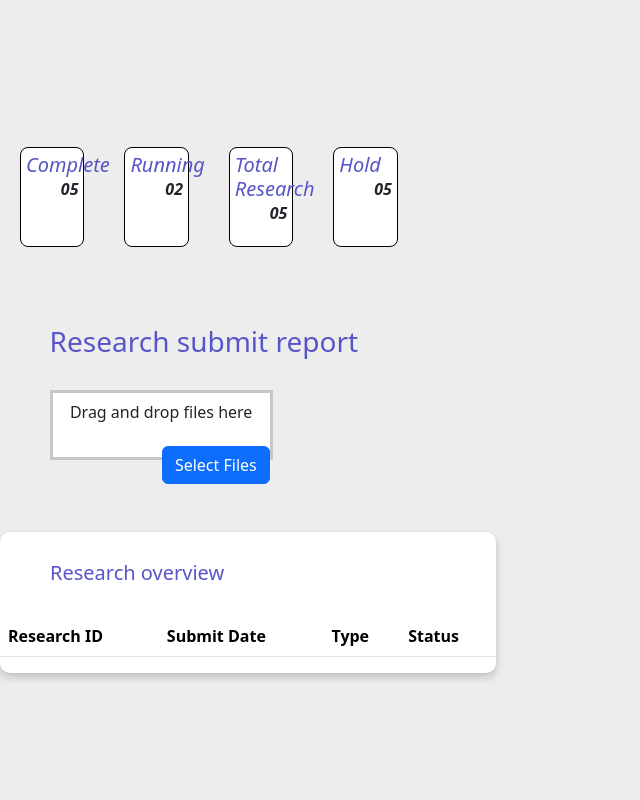
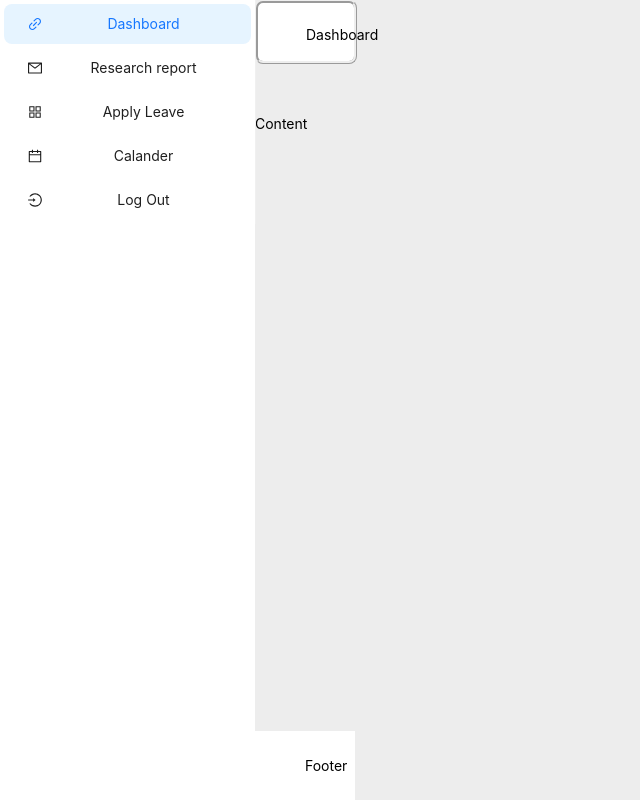
Before and after one commit to prashankulathunga/RFIAS, a React (Vite) app in the folder RFIAS_V0.1/: page /report in a window 1280 px wide. Shown: the whole page, without its empty margins (0-640 px from the left). Built offline with nearby package versions, Linux system fonts and the light colour scheme.

Commit message:
side bar

```diff
--- a/RFIAS_V0.1/package.json
+++ b/RFIAS_V0.1/package.json
@@ -13,6 +13,7 @@
     "@emotion/react": "^11.11.3",
     "@emotion/styled": "^11.11.0",
     "@mui/material": "^5.15.7",
+    "antd": "^5.14.1",
     "bootstrap": "^5.3.2",
     "react": "^18.2.0",
     "react-bootstrap": "^2.10.0",
--- a/RFIAS_V0.1/src/App.jsx
+++ b/RFIAS_V0.1/src/App.jsx
@@ -95,6 +95,7 @@ function Dashboard() {
           <Route path="/report" element={<Report />}></Route>
           <Route path="/signup" element={<Signup />}></Route>
           <Route path="/login" element={<Login />}></Route>
+
         </Routes>
       </Router>
     </>
--- /dev/null
+++ b/RFIAS_V0.1/src/components/user/allcss.css
@@ -0,0 +1,18 @@
+
+.layout1{
+    height: auto;
+    width: 100%;
+    height: 100vh;
+    background-color: aliceblue;
+}
+
+.sidebar{
+   background-color: aliceblue;
+}
+
+.header{
+
+    border-radius: 8px;
+    border-style: ridge;
+
+}
--- /dev/null
+++ b/RFIAS_V0.1/src/components/user/sidebar.jsx
@@ -0,0 +1,54 @@
+import React, { useState } from 'react';
+import {
+  AppstoreOutlined,
+  CalendarOutlined,
+  LinkOutlined,
+  LoginOutlined,
+  MailOutlined,
+  SettingOutlined,
+} from '@ant-design/icons';
+import { Divider, Menu, Switch } from 'antd';
+function getItem(label, key, icon, children) {
+  return {
+    key,
+    icon,
+    children,
+    label,
+  };
+}
+const items = [
+  getItem('Dashboard', '1', <LinkOutlined />),
+  getItem('Research report', '2', <MailOutlined />),
+  getItem('Apply Leave', '2', <AppstoreOutlined />),
+  getItem('Calander', '4', <CalendarOutlined />),
+  getItem('Log Out', '5', <LoginOutlined />),
+
+
+];
+const App = () => {
+  const [mode, setMode] = useState('inline');
+  const [theme, setTheme] = useState('light');
+  const changeMode = (value) => {
+    setMode(value ? 'vertical' : 'inline');
+  };
+  const changeTheme = (value) => {
+    setTheme(value ? 'dark' : 'light');
+  };
+  return (
+    <>
+
+
+      <Menu
+        style={{
+          width: 256,
+        }}
+        defaultSelectedKeys={['1']}
+        defaultOpenKeys={['sub1']}
+        mode={mode}
+        theme={theme}
+        items={items}
+      />
+    </>
+  );
+};
+export default App;
--- /dev/null
+++ b/RFIAS_V0.1/src/components/user/structure.jsx
@@ -0,0 +1,54 @@
+import React from 'react';
+import "./allcss.css"
+import { Layout, Flex } from 'antd';
+import Sidebar from './sidebar';
+const { Header, Footer, Sider, Content } = Layout;
+
+const headerStyle = {
+  textAlign: 'center',
+  color: '#000', // Changed text color to black
+  height: 64,
+  paddingInline: 48,
+  lineHeight: '64px',
+  backgroundColor: '#fff', // Set background color to white
+};
+const contentStyle = {
+  textAlign: 'center',
+  minHeight: 120,
+  lineHeight: '120px',
+  color: '#000', // Changed text color to black
+  backgroundColor: '#fff', // Set background color to white
+};
+const siderStyle = {
+  textAlign: 'center',
+  lineHeight: '120px',
+  color: '#000', // Changed text color to black
+  backgroundColor: '#fff', // Set background color to white
+};
+const footerStyle = {
+  textAlign: 'center',
+  color: '#000', // Changed text color to black
+  backgroundColor: '#fff', // Set background color to white
+};
+const layoutStyle = {
+  borderRadius: 8,
+  overflow: 'hidden',
+  width: 'calc(50% - 8px)',
+  maxWidth: 'calc(50% - 8px)',
+  backgroundColor: '#fff', // Set background color to white
+};
+const Structure = () => (
+
+    <Layout className='layout1'>
+      <Sider width={255} style={siderStyle}>
+        <Sidebar />
+      </Sider>
+      <Layout>
+        <Header className="header"style={headerStyle}>Dashboard</Header>
+        <Content style={contentStyle}>Content</Content>
+        <Footer style={footerStyle}>Footer</Footer>
+      </Layout>
+    </Layout>
+
+);
+export default Structure;
--- /dev/null
+++ b/RFIAS_V0.1/src/components/user/userdashboard.css
@@ -0,0 +1,22 @@
+body{
+    padding: 0%;
+
+}
+.accountdetails{
+    width: 50%;
+    height: fit-content;
+}
+
+.accountdetails input{
+border: 1px solid #555;
+border-radius: 8px;
+
+
+}
+.r{
+    float: left;
+}
+
+.datetime{
+    clear: left;
+}
--- /dev/null
+++ b/RFIAS_V0.1/src/components/user/userdashboard.jsx
@@ -0,0 +1,40 @@
+import { Table } from "react-bootstrap";
+import "./userdashboard.css";
+import React, { useState, useEffect } from "react";
+import { Layout } from "antd";
+import { Content } from "antd/es/layout/layout";
+
+function Udashboard() {
+  const [dateTime, setDateTime] = useState(new Date());
+
+  useEffect(() => {
+    const interval = setInterval(() => {
+      setDateTime(new Date());
+    }, 1000); // Update every second
+
+    return () => clearInterval(interval); // Cleanup interval on component unmount
+  }, []);
+
+  return (
+    <div className="page">
+      <Layout>
+        <Header>
+          <h1> hwkko</h1>
+        </Header>
+        <Layout>
+            <Sider>
+
+            </Sider>
+            <Content>
+
+            </Content>
+        </Layout>
+
+      </Layout>
+
+    </div>
+  );
+
+}
+
+export default Udashboard;
--- a/RFIAS_V0.1/src/main.jsx
+++ b/RFIAS_V0.1/src/main.jsx
@@ -6,9 +6,12 @@ import Login from "./components/login/LoginForm.jsx";
 import Signup from "./components/login/signup.jsx";
 import Leave from "./components/user/userleave.jsx";
 import Research from "./components/user/research.jsx";
+import Sidebar from "./components/user/sidebar.jsx";
+import Udashboard from "./components/user/userdashboard.jsx";
+import Structure from "./components/user/structure.jsx";
 
 ReactDOM.createRoot(document.getElementById("root")).render(
   <React.StrictMode>
-    <Research/>
+    <Structure/>
   </React.StrictMode>
 );
```
Also changed, not shown: 1 other file (tests, documents, lock files or other folders).
